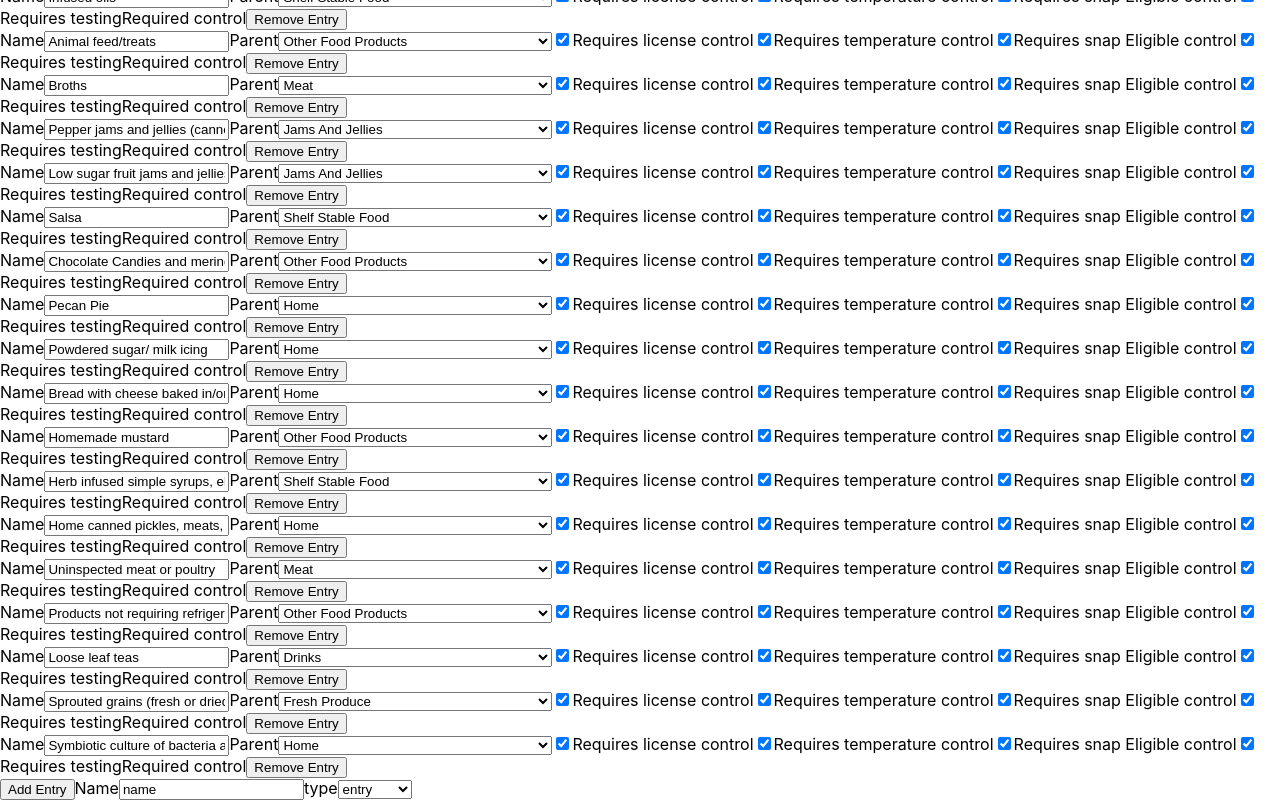
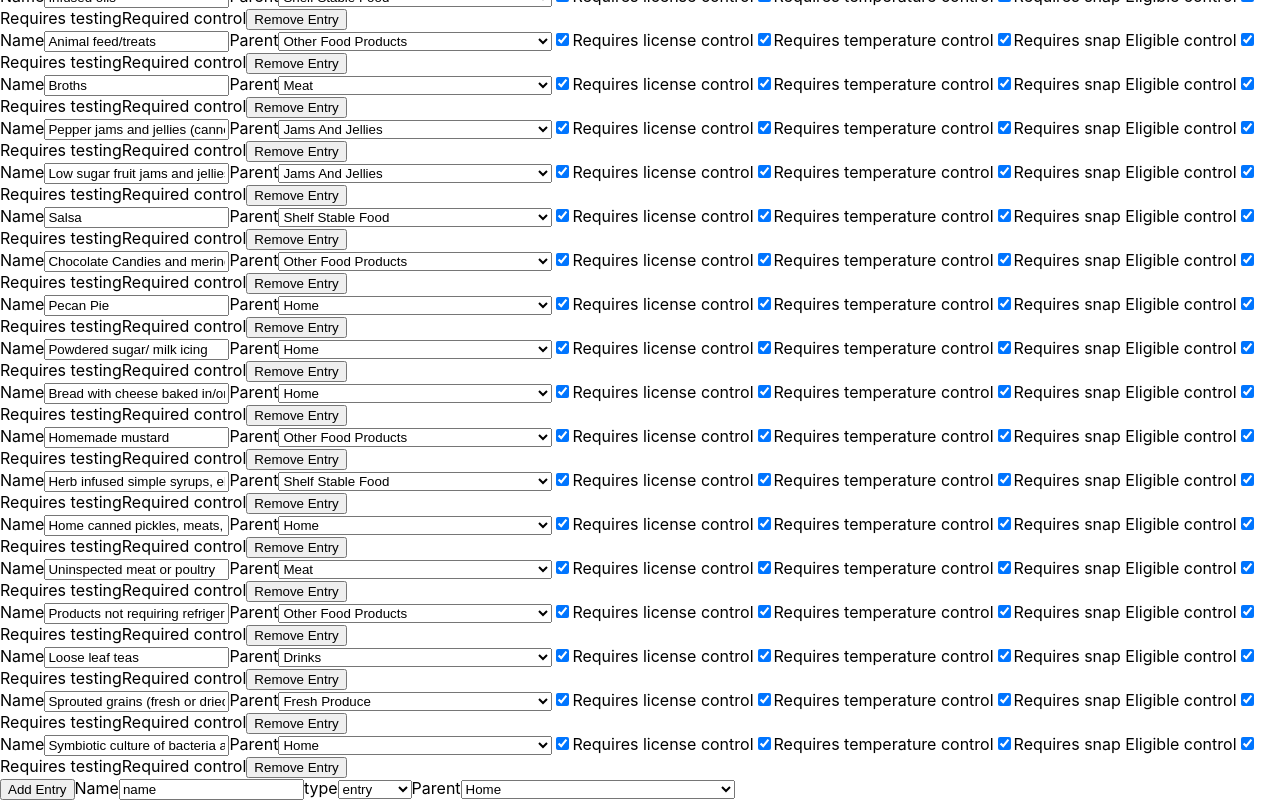
Before and after one commit to Schafer44/KDAUpdateWebsite, a React (Create React App) app: page / in a window 1280 px wide. Shown: the part 2542-3342 px from the top of the page. Built offline with nearby package versions, Linux system fonts and the light colour scheme.

Commit message:
first push

```diff
--- a/src/DataEntryCreator.js
+++ b/src/DataEntryCreator.js
@@ -41,7 +41,9 @@ class DataEntryCreator extends React.Component {
 
 
     render() {
+        const categories = this.props.categories.map(cat => (<option value={cat.key}>{cat.name}</option>));
         return (
+       //
             <div>
                 <button onClick={this.handleBlur}>Add Entry</button>
                 <label>Name</label>
@@ -55,6 +57,11 @@ class DataEntryCreator extends React.Component {
                     <option>entry</option>
 
                 </select>
+                <label>Parent</label>
+                <select onChange={this.handleChange}
+                    onBlur={this.handleBlur} parent="parent" value={this.state.parent}>
+                    {categories}
+                </select>
                 </div>
         );
     }
--- a/src/DataListEditor.js
+++ b/src/DataListEditor.js
@@ -17,7 +17,7 @@ function DataListEditor(props) {
                 {entries}
             </div>
             <div>
-                <DataEntryCreator addEntry={  props.addEntry} />
+                <DataEntryCreator addEntry={props.addEntry} categories={categories}  />
             </div>
         </div>
     );
```
